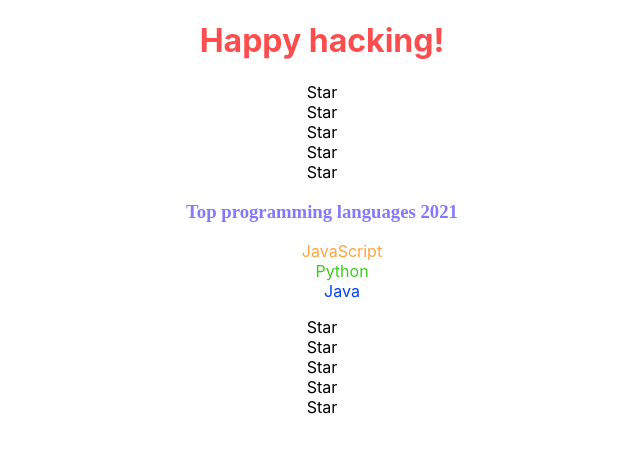
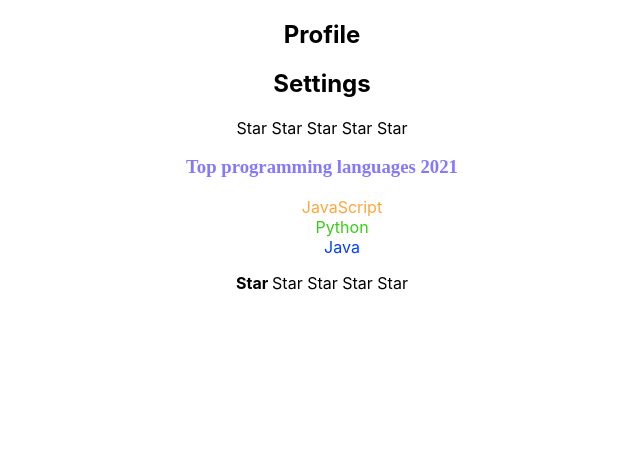
Before and after one commit to romchesko-pazzi/playlist-of-react-ts, a React (Create React App) app: page / in a window 1280 px wide. Shown: the top 452 px of the page, without its empty margins (318-958 px from the left). Built offline with nearby package versions, Linux system fonts and the light colour scheme.

Commit message:
feat: "props"

```diff
--- a/src/App.css
+++ b/src/App.css
@@ -2,7 +2,7 @@
     text-align: center;
 }
 
-.h1 {
+.Article1 h1 {
     color: rgba(255, 0, 0, 0.7);
 }
 
@@ -11,18 +11,18 @@
     color: #8478fd;
 }
 
-.accordBody ul > li {
+.Article2Body ul > li {
     list-style-type: none;
 }
 
-.accordBody ul > li:first-child {
+.Article2Body ul > li:first-child {
     color: rgba(255, 137, 0, 0.76);
 }
 
-.accordBody ul > li:nth-child(2){
+.Article2Body ul > li:nth-child(2){
     color: rgb(56, 206, 21);
 }
 
-.accordBody ul > li:last-child{
+.Article2Body ul > li:last-child{
     color: #0040fd;
 }
--- a/src/App.tsx
+++ b/src/App.tsx
@@ -1,26 +1,25 @@
 import React from 'react';
 import './App.css';
-import Accord from "./components/Accord";
-import Rating from "./components/Rating";
+import Article2 from "./components/Article2";
+import {Rating} from "./components/Rating";
 
 function App() {
     return (
         <div className={"main"}>
-            <AppTitle/>
-            <Rating/>
-            <Accord/>
-            <Rating/>
+            <Article1 title={"Profile"}/>
+            <Article1 title={"Settings"}/>
+            <Rating value={0}/>
+            <Article2 title={"Top programming languages 2021"}/>
+            <Rating value={1}/>
         </div>
     );
 }
 
-const AppTitle = () => {
-    console.log("AppTitle is rendering")
-    return (<div className={"h1"}>
-            <h1>Happy hacking!</h1>
+const Article1 = (props:any) => {
+    return (<div className={"Article1"}>
+            <h2>{props.title}</h2>
         </div>
     )
 }
 
-
 export default App;
--- a/src/components/Accord.tsx
+++ /dev/null
@@ -1,35 +0,0 @@
-import React from "react";
-
-const Accord = () => {
-    console.log("Accord is rendering");
-    return (
-        <div>
-            <AccordTitle/>
-            <AccordBody/>
-        </div>
-    )
-}
-
-const AccordTitle = () => {
-    console.log("AccordTitle is rendering");
-    return (
-        <div className={"titleOfLang"}>
-            <h3>Top programming languages 2021</h3>
-        </div>
-    )
-}
-
-const AccordBody = () => {
-    console.log("AccordBody is rendering");
-    return (
-        <div className={"accordBody"}>
-            <ul>
-                <li>JavaScript</li>
-                <li>Python</li>
-                <li>Java</li>
-            </ul>
-        </div>
-    )
-}
-
-export default Accord;
--- /dev/null
+++ b/src/components/Article2.tsx
@@ -0,0 +1,32 @@
+import React from "react";
+
+const Article2 = (props:any) => {
+    return (
+        <div>
+            <Article2Title title={props.title}/>
+            <Article2Body/>
+        </div>
+    )
+}
+
+const Article2Title = (props:any) => {
+    return (
+        <div className={"titleOfLang"}>
+            <h3>{props.title}</h3>
+        </div>
+    )
+}
+
+const Article2Body = (props:any) => {
+    return (
+        <div className={"Article2Body"}>
+            <ul>
+                <li>JavaScript</li>
+                <li>Python</li>
+                <li>Java</li>
+            </ul>
+        </div>
+    )
+}
+
+export default Article2;
--- a/src/components/Rating.tsx
+++ b/src/components/Rating.tsx
@@ -1,17 +1,69 @@
 import React from "react";
 import Star from "./Star";
 
-const Rating = () => {
-    console.log("Rating is rendering")
+export const Rating = (props: any) => {
+    if (props.value === 1) {
+        return (
+            <div>
+                <Star bolded={true}/>
+                <Star bolded={false}/>
+                <Star bolded={false}/>
+                <Star bolded={false}/>
+                <Star bolded={false}/>
+            </div>
+        )
+    }
+    if (props.value === 2) {
+        return (
+            <div>
+                <Star bolded={true}/>
+                <Star bolded={true}/>
+                <Star bolded={false}/>
+                <Star bolded={false}/>
+                <Star bolded={false}/>
+            </div>
+        )
+    }
+    if (props.value === 3) {
+        return (
+            <div>
+                <Star bolded={true}/>
+                <Star bolded={true}/>
+                <Star bolded={true}/>
+                <Star bolded={false}/>
+                <Star bolded={false}/>
+            </div>
+        )
+    }
+    if (props.value === 4) {
+        return (
+            <div>
+                <Star bolded={true}/>
+                <Star bolded={true}/>
+                <Star bolded={true}/>
+                <Star bolded={true}/>
+                <Star bolded={false}/>
+            </div>
+        )
+    }
+    if (props.value === 5) {
+        return (
+            <div>
+                <Star bolded={true}/>
+                <Star bolded={true}/>
+                <Star bolded={true}/>
+                <Star bolded={true}/>
+                <Star bolded={true}/>
+            </div>
+        )
+    }
     return (
-        <>
-            <Star/>
-            <Star/>
-            <Star/>
-            <Star/>
-            <Star/>
-        </>
+        <div>
+            <Star bolded={false}/>
+            <Star bolded={false}/>
+            <Star bolded={false}/>
+            <Star bolded={false}/>
+            <Star bolded={false}/>
+        </div>
     )
 }
-
-export default Rating;
--- a/src/components/Star.tsx
+++ b/src/components/Star.tsx
@@ -1,12 +1,11 @@
 import React from "react";
 
-const Star = () => {
-    console.log("Star is rendering");
-    return (
-        <div>
-            Star
-        </div>
-    )
+const Star = (props: any) => {
+    if (props.bolded === true) {
+        return <span><b>Star </b></span>
+    } else {
+        return <span>Star </span>
+    }
 }
 
 export default Star;
```
